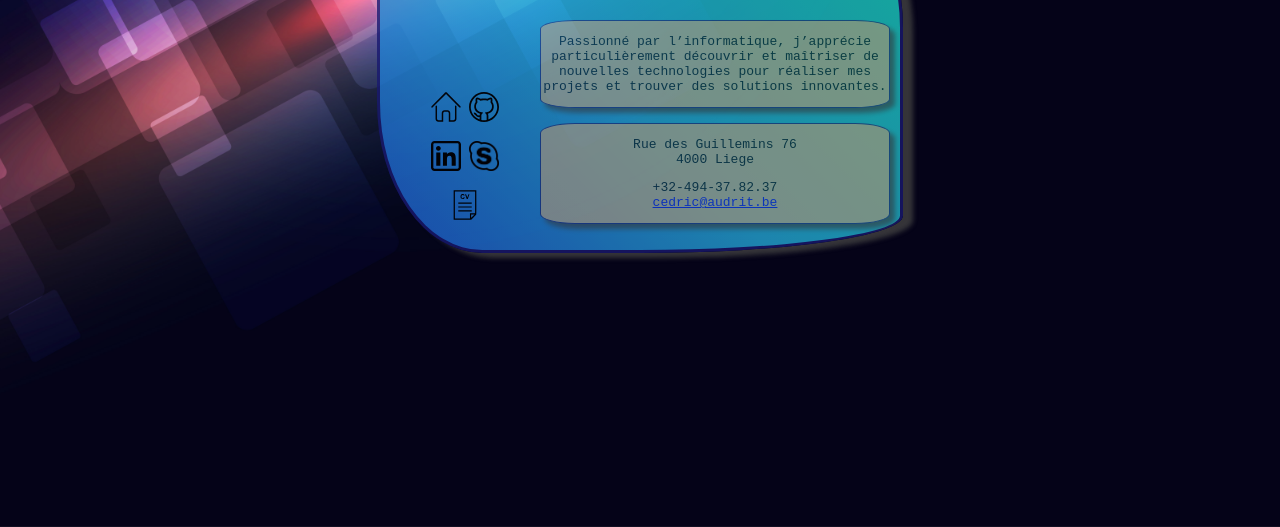
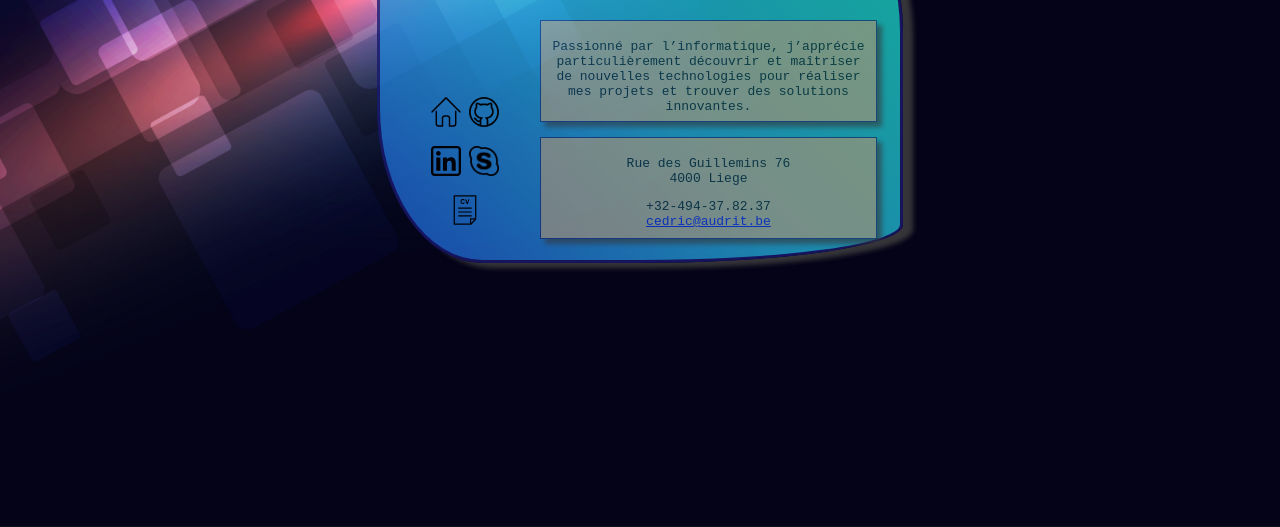
Before and after one commit to Freecey/CedricA-vcard, a plain HTML site: page index.html in a window 1280 px wide. Shown: the part 273-800 px from the top of the page. Drawn offline with Linux system fonts and the light colour scheme.

Commit message:
css change border-radius + fixe size

```diff
--- a/style.css
+++ b/style.css
@@ -44,7 +44,7 @@ body {
 	margin: auto;
 	margin-top: 150px;
 	width: 500px;
-	height: 350px;
+	height: 360px;
 	padding:10px;
 	border:3px solid midnightblue;
 	opacity: 0.8;
@@ -53,16 +53,17 @@ body {
 
   .cadre02 {
 	background: burlywood;
-	border-radius: 10% ;
+	/* border-radius: 10% ; */
 	text-align:center;
 	align-items: center;
 	margin: auto;
-	width: auto;
-	height: auto;
-	padding:0px;
+	width: 325px;
+	height: 90px;
+	padding:5px;
 	border:1px solid midnightblue;
 	opacity: 0.6;
 	box-shadow: 5px 5px 5px rgb(66, 66, 66);
+	justify-content: center;
   }
 
 
@@ -106,7 +107,7 @@ body {
 
 .sociallink {
 	float:left;
-	margin-top: -130px;
+	margin-top: -140px;
 	margin-left: -50px;
   }
 
```
